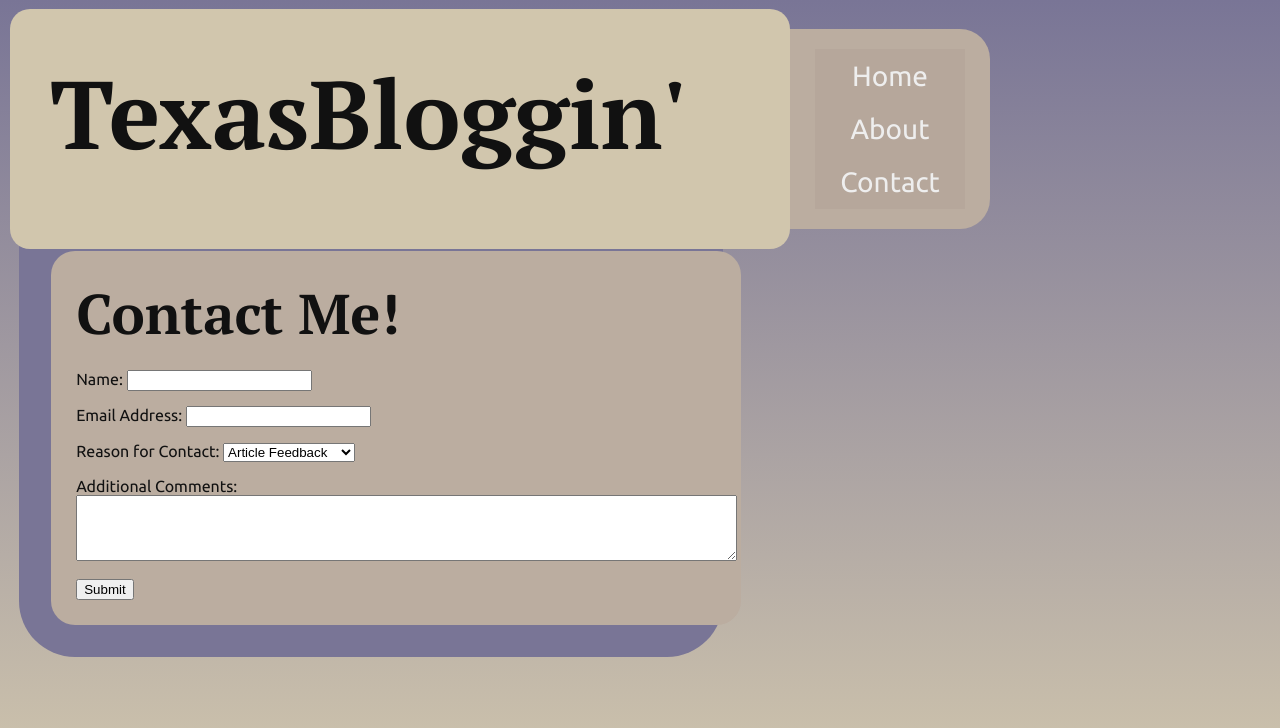
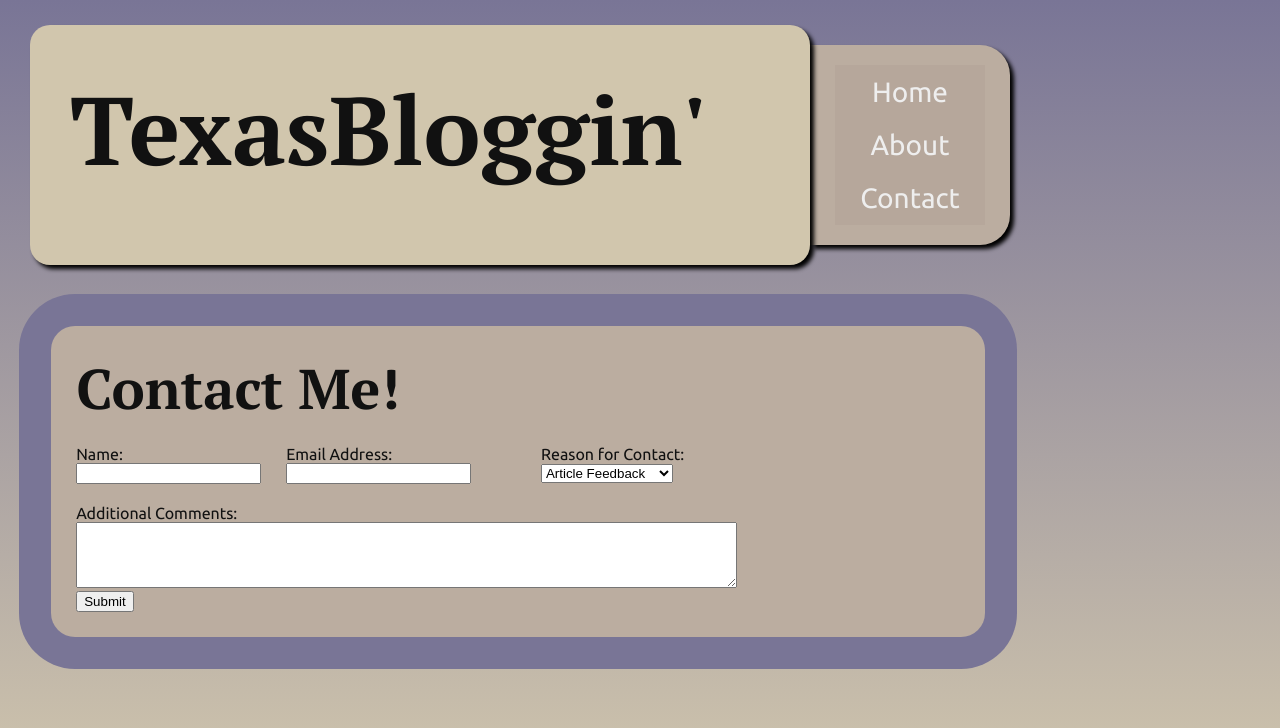
Before and after one commit to bregarr/mi349_blog, a plain HTML site: page contact.html in a window 1280 px wide. Drawn offline with Linux system fonts and the light colour scheme.

Commit message:
Add new CSS

```diff
--- a/contact.html
+++ b/contact.html
@@ -4,13 +4,14 @@
    <meta charset="UTF-8">
    <meta name="viewport" content="width=device-width, initial-scale=1.0">
    <title>Contact -- TexasBloggin'</title>
-   <link rel="stylesheet" href="styles.css">
+   <link rel="stylesheet" href="style.css">
 
    <link rel="preconnect" href="https://fonts.googleapis.com">
    <link rel="preconnect" href="https://fonts.gstatic.com" crossorigin>
    <link href="https://fonts.googleapis.com/css2?family=PT+Serif:ital,wght@0,400;0,700;1,400;1,700&family=Ubuntu:ital,wght@0,300;0,400;0,500;0,700;1,300;1,400;1,500;1,700&display=swap" rel="stylesheet">
 </head>
 <body>
+   <div id="nav-div">
       <header>
          <h1>TexasBloggin'</h1>
       </header>
@@ -19,10 +20,12 @@
          <input type="button" value="About" onclick="location.href='about.html';">
          <input type="button" value="Contact" onclick="location.href='contact.html';">
       </nav>
-   <main style="width: 50%;">
-      <article class="article-one">
+   </div>
+   <main id="contact-main">
+      <section class="contact-section">
          <h2>Contact Me!</h2>
-         <form style="margin-top: 20px;">
+         <form>
+            <div target="contact-form">
                <label>Name:
                   <input type="text">
                </label>
@@ -37,12 +40,15 @@
                      <option value="question">I Have a Question</option>
                   </select>
                </label>
+            </div>
+            <div target="contact-form">
                <label>Additional Comments:
                   <textarea name="Comments" rows="4" cols="80"></textarea>
                </label>
+            </div>
             <input type="submit">
          </form>
-      </article>
+      </section>
    </main>
 </body>
 </html>
--- a/styles.css
+++ b/style.css
@@ -26,12 +26,13 @@ header {
    height: 160px;
    width: 700px;
    margin: 10px;
+   margin-right: 0;
    margin-top: -10px;
    border-radius: 20px;
    padding: 40px;
-   position: absolute;
    z-index: 2;
    font-family: "PT Serif", serif;
+   box-shadow: 4px 4px 4px #000;
 }
 
 header h1 {
@@ -45,12 +46,11 @@ nav {
    height: 160px;
    width: 150px;
    padding: 20px 25px;
-   margin-left: 790px;
    margin-top: 10px;
    border-top-right-radius: 30px;
    border-bottom-right-radius: 30px;
-   position: absolute;
-   z-index: 1;
+   /* z-index: 1; */
+   box-shadow: 4px 4px 4px #000;
 }
 
 nav input {
@@ -99,13 +99,13 @@ article section {
    gap: 35px;
 }
 
-article section div {
+section div {
    margin: auto;
    margin-left: 0;
    width: 20%;
 }
 
-article h2 {
+h2 {
    margin: 0;
    font-size: 56px;
    width: 100%;
@@ -113,11 +113,11 @@ article h2 {
    font-family: "PT Serif", serif;
 }
 
-article p {
+p {
    font-size: 20px;
 }
 
-article li {
+li {
    font-size: 20px;
 }
 
@@ -126,11 +126,11 @@ main article img {
    width: 50%;
 }
 
-article.article-one {
-   margin-top: 200px;
+.article-one {
+   /* margin-top: 200px; */
 }
 
-article.article-two {
+.article-two {
    margin-bottom: 120px;
 }
 
@@ -161,20 +161,21 @@ button:active {
 
 aside.imagebox {
    padding: 2.5%;
+   margin: 0;
    margin: 1.5%;
    height: 85%;
    background-color: var(--Lavendar);
-   position: relative;
+   position: absolute;
    border-radius: 56px;
-   display: flex;
+   display: block;
    gap: 150px;
 
    width: 20%;
+   height: auto;
+
+   float: right;
+   top: 0;
    right: 0;
-   top: 0;
-   position: absolute;
-   display: block;
-   height: auto;
 }
 aside.imagebox p {
    font-size: 48px;
@@ -197,3 +198,42 @@ p.attribution {
    font-size: 14px;
    margin-top: 0;
 }
+
+/* Added for Project 5 */
+[target="contact-form"]{
+   margin-top: 20px;
+   display: flex;
+   width: 80%;
+}
+
+div label {
+   margin-right: 25px;
+}
+
+#contact-main{
+   width: 50%;
+   min-width: max-content;
+}
+
+#about-main{
+   max-width: 65%;
+   margin-right: 0;
+}
+
+.contact-section {
+   /* margin-top: 200px; */
+
+   background-color: var(--DarkBrown);
+   border-radius: 24px;
+   width: 100%;
+   padding: 25px;
+}
+
+#nav-div {
+   margin-top: 35px;
+   margin-left: 20px;
+   position: sticky;
+   display: flex;
+   top: 0;
+   z-index: 1;
+}
```
Also changed, not shown: about.html (+4 -2 lines), index.html (+3 -1 lines). Lines whose indentation alone changed are shown as unchanged.
